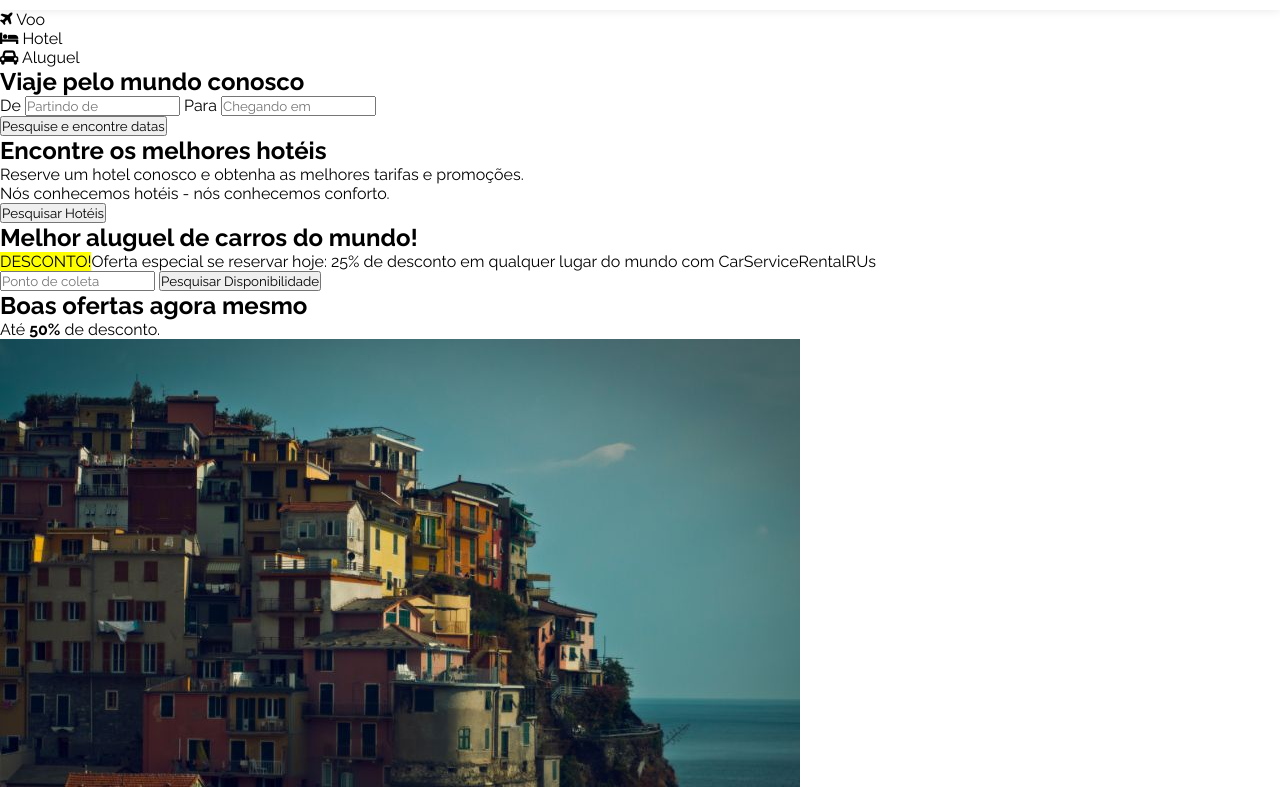
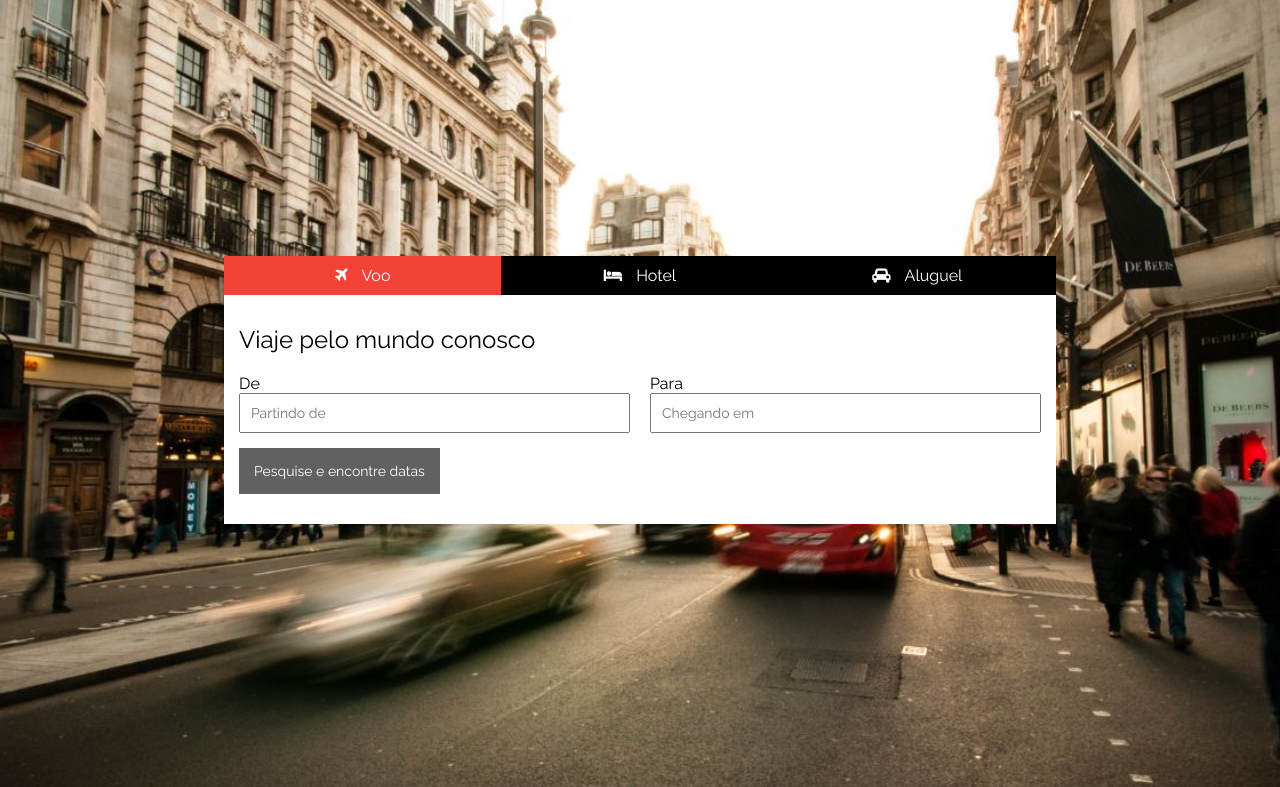
Before and after one commit to rudneyviana/123Viagem, a plain HTML site: page index.html in a window 1280 px wide. Shown: the part 80-867 px from the top of the page. Drawn offline with Linux system fonts and the light colour scheme.

Commit message:
Update section .inicio

```diff
--- a/index.html
+++ b/index.html
@@ -21,39 +21,41 @@
     </header>
 
     <main>
-        <section>
+        <section class="inicio">
             <div>
                 <nav>
-                    <ul>
-                        <li>
+                    <button class="active">
                         <i class="fa fa-plane"></i>
                         <span>Voo</span>
-                        </li>
-                        <li>
+                    </button>
+                    <button>
                         <i class="fa fa-bed"></i>
                         <span>Hotel</span>
-                        </li>
-                        <li>
+                    </button>
+                    <button>
                         <i class="fa fa-car"></i>
                         <span>Aluguel</span>
-                        </li>
-                    </ul>
+                    </button>
                 </nav>
 
                 <div>
                     <h1>Viaje pelo mundo conosco</h1>
                     <form>
                         <div>
+                            <div>
                                 <label for="de">De</label>
                                 <input type="text" id="de" placeholder="Partindo de" required>
+                            </div>
+                            <div>
                                 <label for="para">Para</label>
                                 <input type="text" id="para" placeholder="Chegando em" required>
+                            </div>
                         </div>
                         <button type="submit">Pesquise e encontre datas</button>
                     </form>
                 </div>
 
-                <div>
+                <!-- <div>
                     <h1>Encontre os melhores hotéis</h1>
                     <p>Reserve um hotel conosco e obtenha as melhores tarifas e promoções.</p>
                     <p>Nós conhecemos hotéis - nós conhecemos conforto.</p>
@@ -67,7 +69,7 @@
                         <input type="text" placeholder="Ponto de coleta" required>
                         <button type="submit">Pesquisar Disponibilidade</button>
                     </form>
-                </div>
+                </div> -->
             </div>
         </section>
 
--- a/style.css
+++ b/style.css
@@ -22,7 +22,7 @@ header {
     display: flex;
     justify-content: space-between;
     align-items: center;
-    padding: 20px 50px;
+    padding: 10px 50px;
     background-color: var(--branco);
     box-shadow: 0 0 10px rgba(0, 0, 0, 0.1);
 }
@@ -51,3 +51,74 @@ header button .fa-search {
     font-size: 30px;
     color: var(--cinza-400);
 }
+
+.inicio {
+    display: flex;
+    justify-content: center;
+    align-items: center;
+    height: 100vh;
+    background-image: url('./images/london.jpg');
+    background-position: center;
+    background-repeat: no-repeat;
+    background-size: cover;
+}
+
+.inicio > div {
+    background-color: var(--branco);
+    width: 65%;
+}
+
+.inicio nav {
+    display: flex;
+}
+
+.inicio nav button {
+    flex: 1;
+    padding: 10px;
+    border: none;
+    background-color: var(--preto);
+    color: var(--branco);
+    font-size: 16px;
+}
+
+.inicio nav button span {
+    margin-left: 10px;
+}
+
+.inicio nav button.active {
+    background-color: var(--laranja-400);
+}
+
+.inicio > div > div {
+    padding: 30px 15px;
+}
+
+.inicio > div > div h1 {
+    font-weight: 400;
+    margin-bottom: 20px;
+}
+
+.inicio form > div {
+    display: flex;
+    gap: 20px;
+}
+
+.inicio form > div > div {
+    display: flex;
+    flex-direction: column;
+    flex: 1;
+}
+
+.inicio form input {
+    padding: 10px;
+    font-size: 14px;
+}
+
+.inicio form button {
+    margin-top: 15px;
+    padding: 15px;
+    background-color: var(--cinza-500);
+    color: var(--branco);
+    font-size: 14px;
+    border: none;
+}
```
Lines whose indentation alone changed are shown as unchanged.
